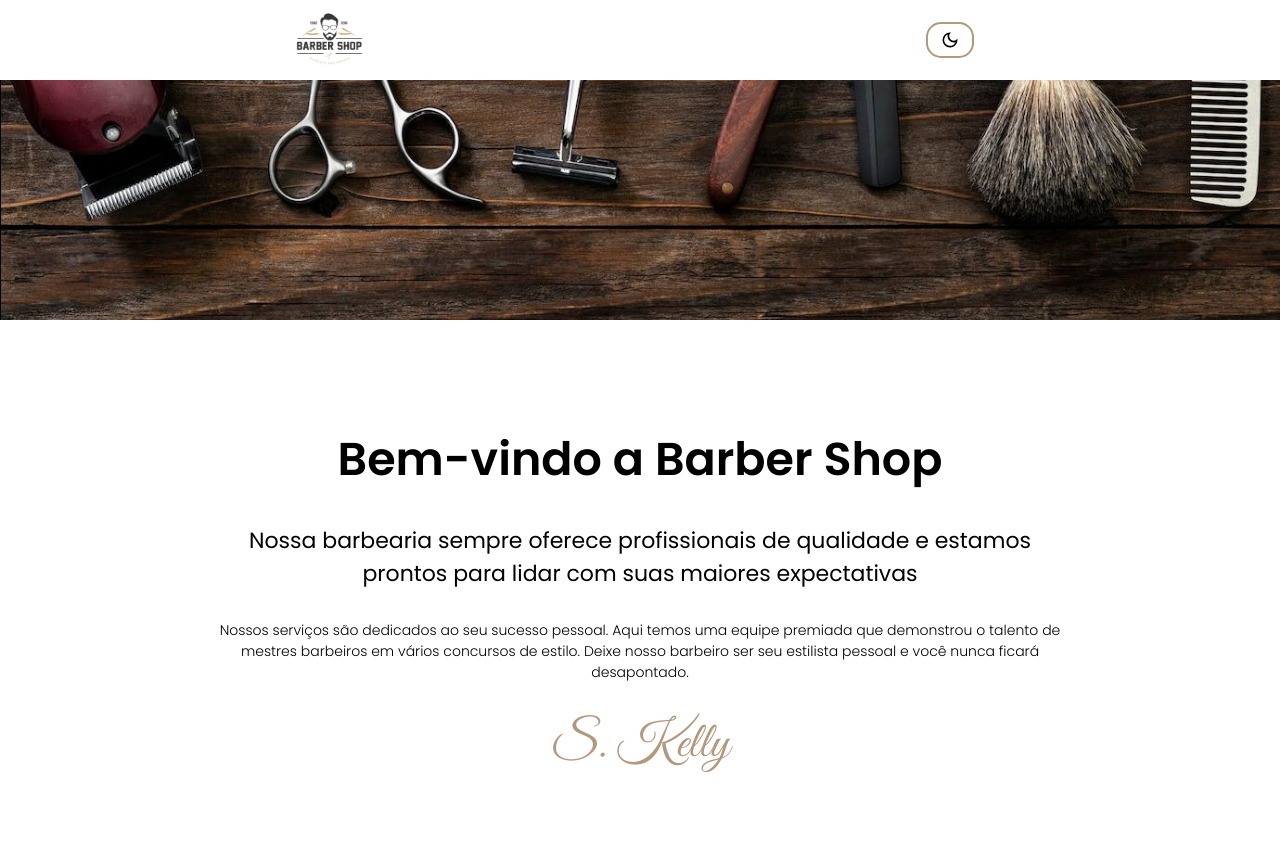
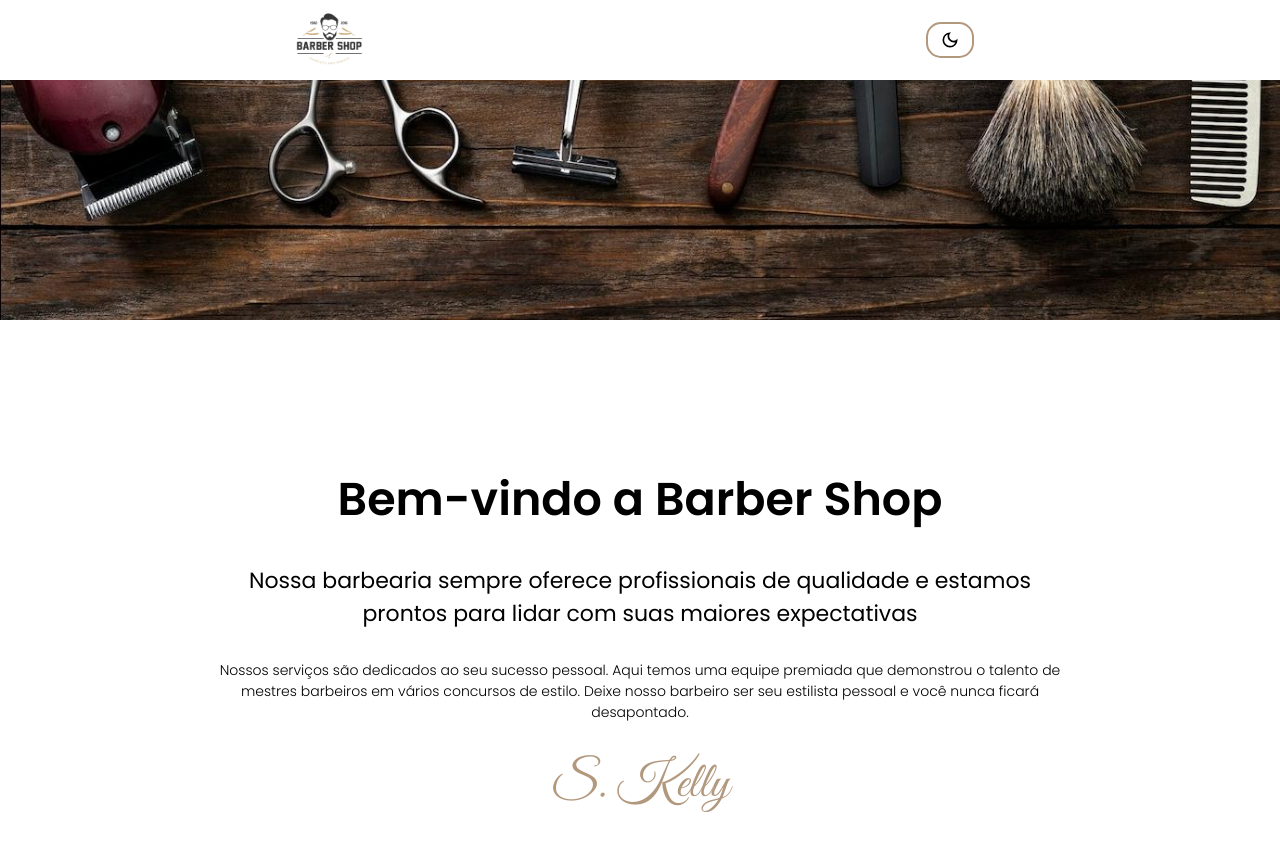
Before and after one commit to limagustavo2200/Project_barberShop, a Next.js app in the folder my-app/: page / in a window 1280 px wide. Shown: the top 850 px of the page. Built offline with nearby package versions, Linux system fonts and the light colour scheme.

Commit message:
correcao dos teste na section

```diff
--- a/my-app/src/app/page.module.css
+++ b/my-app/src/app/page.module.css
@@ -21,7 +21,7 @@
     display: flex;
     justify-content: center;
     align-items: center;
-    height: 70vh;
+    height: 80vh;
 }
 
 
```
